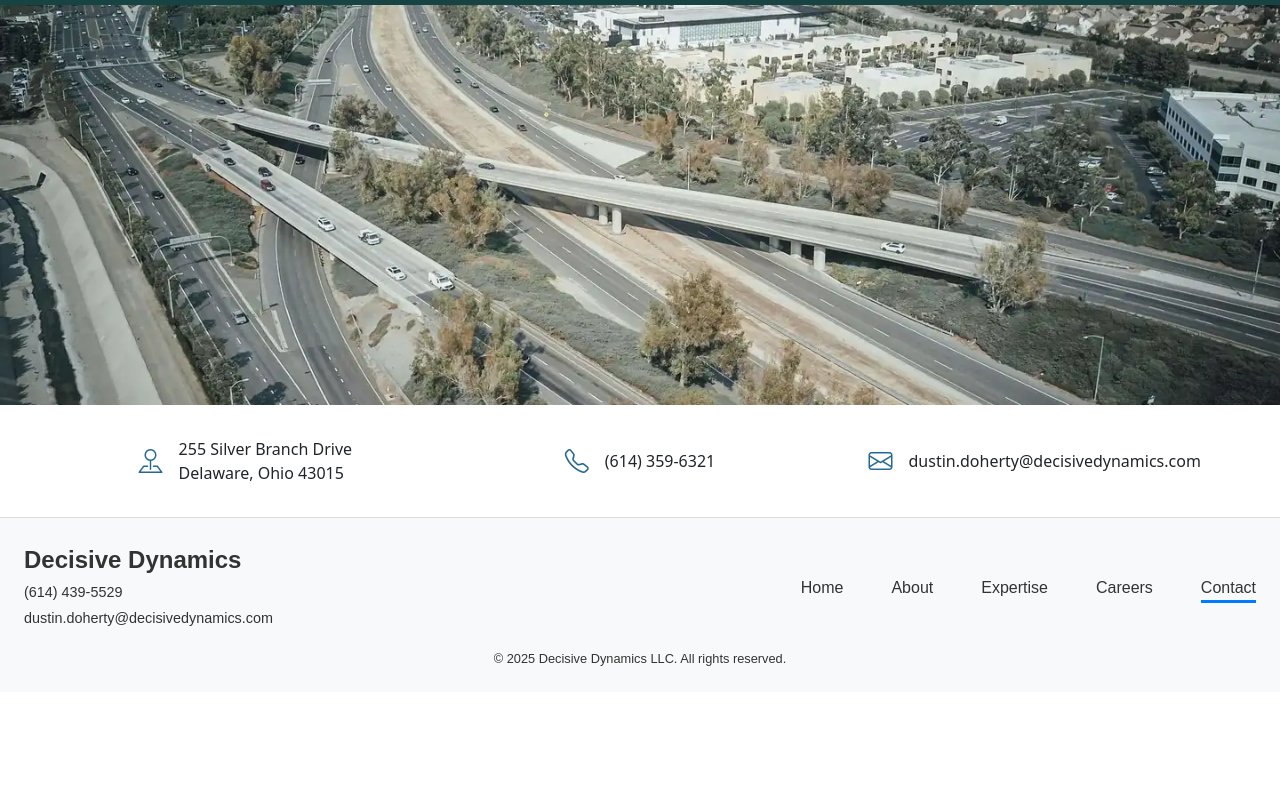
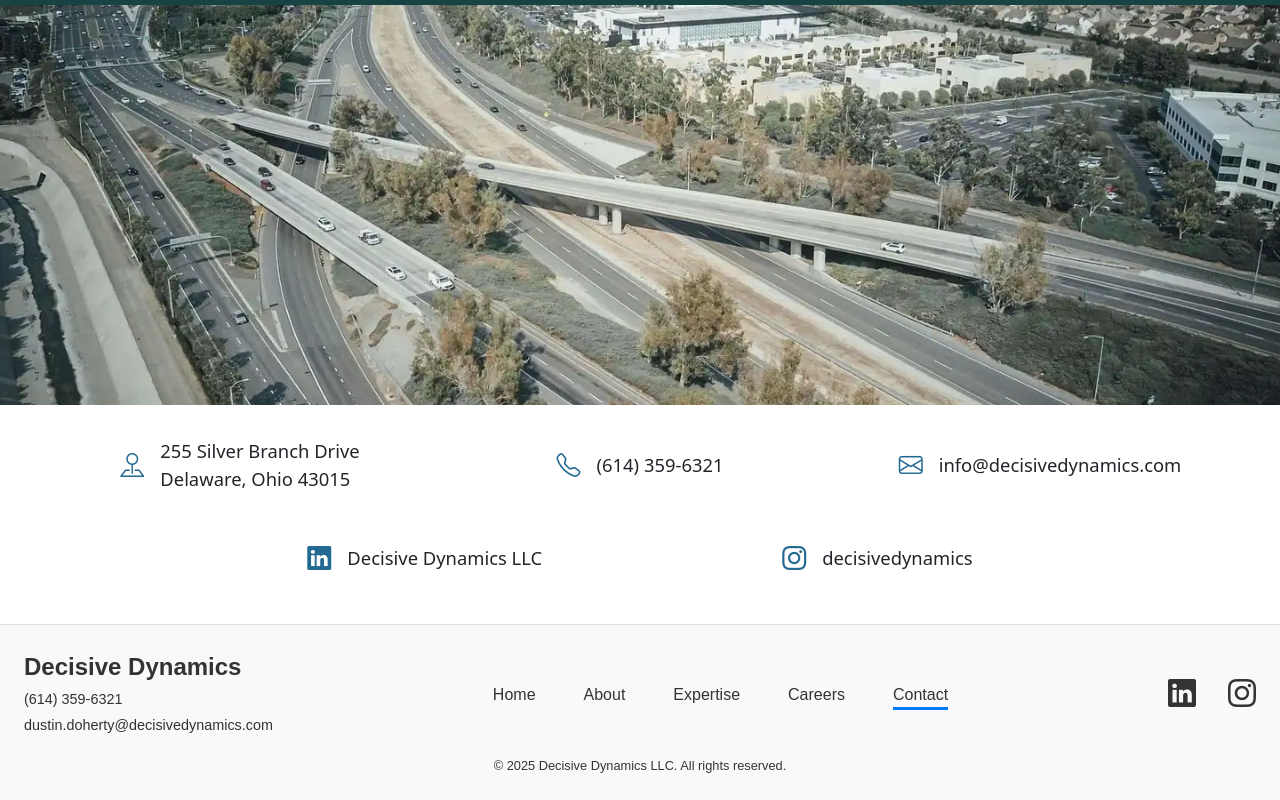
Before and after one commit to dustin-doherty/Decisive-Dynamics-Website, a React (Vite) app: page /contact in a window 1280 px wide. Shown: the part 278-1078 px from the top of the page. Before the commit the page ends 970 px from the top, so only its background shows below. Built offline with nearby package versions, Linux system fonts and the light colour scheme; a web font is replaced by a local one.

Commit message:
Add Justice Design to expertise. Add Linkedin and Instagram. Improve link visibility. Add README.

```diff
--- a/src/components/Footer.tsx
+++ b/src/components/Footer.tsx
@@ -35,7 +35,7 @@
                         Decisive Dynamics
                     </NavLink>
                     <div className="footer-contact">
-                        <p>(614) 439-5529</p>
+                        <p>(614) 359-6321</p>
                         <p>dustin.doherty@decisivedynamics.com</p>
                     </div>
                 </div>
@@ -56,6 +56,18 @@
                         ))}
                     </ul>
                 </nav>
+                <div className="footer-social">
+                    <i
+                        className="bi bi-linkedin"
+                        onClick={() => window.open("https://www.linkedin.com/company/decisive-dynamics-llc", "_blank")}
+                        style={{ cursor: "pointer" }}
+                    />
+                    <i
+                        className="bi bi-instagram"
+                        onClick={() => window.open("https://www.instagram.com/decisivedynamics?igsh=eTEyejhmaG41eDJv", "_blank")}
+                        style={{ cursor: "pointer" }}
+                    />
+                </div>
             </div>
             <div className="footer-bottom">
                 <p>&copy; 2025 Decisive Dynamics LLC. All rights reserved.</p>
--- a/src/components/careers/CareersOpenings.tsx
+++ b/src/components/careers/CareersOpenings.tsx
@@ -57,8 +57,11 @@
             <section className='careers-page__how-to-apply-section'>
                 <h3 className='careers-page__how-to-apply-headline'>Ready to Apply?</h3>
                 <p className='careers-page__how-to-apply-text'>
-                    If you're interested in one of our open positions, we invite you to reach out and introduce yourself.
-                    Please visit our <Link to="/contact" className="careers-page__link">Contact Page</Link> to access our email address and other contact information.
+                    If you’re interested in one of our open positions, we invite you to introduce yourself.
+                    To begin your application, please email your resume, the title of the position you’re applying for, and a brief introduction to&nbsp;
+                    <a href="mailto:info@decisivedynamics.com" className="careers-page__link">
+                        info@decisivedynamics.com
+                    </a>.
                 </p>
                 <p className='careers-page__how-to-apply-text'>
                     We recommend including your resume, the position you're interested in, and a brief introduction.
--- a/src/components/careers/CurrentOpening.tsx
+++ b/src/components/careers/CurrentOpening.tsx
@@ -1,5 +1,4 @@
 import React from 'react';
-import { Link } from "react-router-dom"
 import { Opening } from '../../data/currentOpeningsList';
 
 interface CurrentOpeningProps {
@@ -7,6 +6,7 @@
 }
 
 const CurrentOpening: React.FC<CurrentOpeningProps> = ({ opening }) => {
+    const subject = encodeURIComponent(`Application for ${opening.title}`);
     return (
         <div className="careers-page__positions-card">
             <h3 className="careers-page__positions-card-title">{opening.title}</h3>
@@ -21,7 +21,12 @@
             </p>
             <div className='careers-page__positions-card-button-container'>
                 <button className='contact-section__contact-button'>
-                    <Link to='/contact'>Apply Now</Link>
+                    <a
+                        href={`mailto:info@decisivedynamics.com?subject=${subject}`}
+                        style={{ color: "inherit", textDecoration: "none" }}
+                    >
+                        Apply Now
+                    </a>
                 </button>
             </div>
         </div>
--- a/src/pages/ContactPage.tsx
+++ b/src/pages/ContactPage.tsx
@@ -41,7 +41,9 @@
                         className="contact-page__main-image"
                     />
                 </div>
+                <div className="contact-page__details-wrapper">
                     <div className="contact-page__info-container">
+                        {/* Info Container */}
                         <div className="contact-page__info-item">
                             <i
                                 className="bi bi-pin-map"
@@ -67,7 +69,29 @@
                                 onClick={() => handleCopy("dustin.doherty@decisivedynamics.com")}
                                 style={{ cursor: "pointer" }}
                             />
-                        <p>dustin.doherty@decisivedynamics.com</p>
+                            <p>info@decisivedynamics.com</p>
+                        </div>
+                    </div>
+                    {/* Social Container */}
+                    <div className="contact-page__social-container">
+                        <div className="contact-page__social-item">
+                            <i
+                                className="bi bi-linkedin"
+                                onClick={() => window.open("https://www.linkedin.com/company/decisive-dynamics-llc", "_blank")}
+                                style={{ cursor: "pointer" }}
+                            />
+                            <div>
+                                <p>Decisive Dynamics LLC</p>
+                            </div>
+                        </div>
+                        <div className="contact-page__social-item">
+                            <i
+                                className="bi bi-instagram"
+                                onClick={() => window.open("https://www.instagram.com/decisivedynamics?igsh=eTEyejhmaG41eDJv", "_blank")}
+                                style={{ cursor: "pointer" }}
+                            />
+                            <p>decisivedynamics</p>
+                        </div>
                     </div>
                 </div>
             </section>
--- a/src/pages/HomePage.tsx
+++ b/src/pages/HomePage.tsx
@@ -107,6 +107,7 @@
                         <Link to="/expertise/planning">Planning</Link>
                         <Link to="/expertise/transportation-engineering">Transportation Engineering</Link>
                         <Link to="/expertise/construction-services">Construction Services</Link>
+                        <Link to="/expertise/justice-design">Justice Services</Link>
                     </div>
                 </div>
             </section>
--- a/src/styles/careerspage.css
+++ b/src/styles/careerspage.css
@@ -505,14 +505,6 @@
   }
 }
 
-
-/*
-  ----------------------------------
-  STYLES FOR THE CAREERS PAGE (BENEFITS & PERKS)
-  ----------------------------------
-*/
-
-
 /*
   ----------------------------------
   STYLES FOR THE CAREERS PAGE (CURRENT OPENINGS)
@@ -667,13 +659,13 @@
 
 .careers-page__link {
   text-decoration: none;
-  color: var(--color-deep-teal);
+  color: #53A2BE;
   border-bottom: 2px solid transparent;
   transition: all 0.3s ease-in;
 }
 
 .careers-page__link:hover {
-  border-bottom: 2px solid var(--color-deep-teal);
+  border-bottom: 2px solid #53A2BE;
 }
 
 @media screen and (min-width: 768px) {
--- a/src/styles/contactpage.css
+++ b/src/styles/contactpage.css
@@ -81,13 +81,23 @@
   object-fit: cover;
 }
 
-.contact-page__info-container {
-  margin: 2rem 1rem;
+.contact-page__details-wrapper {
   display: flex;
   flex-direction: column;
+  gap: 1rem;
+  margin: 2rem 1rem;
 }
 
-.contact-page__info-item {
+.contact-page__info-container,
+.contact-page__social-container {
+  display: flex;
+  flex-direction: column;
+  gap: 1rem;
+  max-width: 100%;
+}
+
+.contact-page__info-item,
+.contact-page__social-item {
   display: flex;
   align-items: center;
   justify-content: start;
@@ -96,17 +106,20 @@
   margin-bottom: 1rem;
 }
 
-.contact-page__info-item i {
+.contact-page__info-item i,
+.contact-page__social-item i {
   font-size: 1.5rem;
   color: #236992;
   transition: color 0.3s ease-in-out;
 }
 
-.contact-page__info-item i:hover {
+.contact-page__info-item i:hover,
+.contact-page__social-item i:hover {
   color: #74CCFF;
 }
 
-.contact-page__info-item p {
+.contact-page__info-item p,
+.contact-page__social-item p {
   margin: 0;
   white-space: normal;
   word-break: break-all;
@@ -114,7 +127,8 @@
 }
 
 @media screen and (min-width: 400px) {
-  .contact-page__info-item {
+  .contact-page__info-item,
+  .contact-page__social-item {
     justify-content: center;
   }
 }
@@ -123,14 +137,65 @@
   .contact-page__main-image-container {
     height: 400px;
   }
+  .contact-page__details-wrapper {
+    margin: 2rem 3rem;
+  }
   .contact-page__info-container {
     flex-direction: row;
     justify-content: space-around;
-    margin: 2rem 3rem;
   }
+
+  .contact-page__social-container {
+    flex-direction: row;
+    justify-content: center;
+    gap: 5rem;
+    margin-top: 1rem;
+  }
+
   .contact-page__info-item {
     flex: 1;
     justify-content: center;
-    margin-bottom: 0;
+  }
+
+}
+
+@media screen and (min-width: 1028px) {
+  .contact-page__social-container {
+    gap: 10rem;
+  }
+  .contact-page__info-item,
+  .contact-page__social-item {
+    font-size: 1.15rem;
   }
 }
+
+@media screen and (min-width: 1200px) {
+  .contact-page__social-container {
+    gap: 15rem;
+  }
+}
+
+@media screen and (min-width: 1400px) {
+  .contact-page__social-container {
+    gap: 20rem;
+  }
+}
+
+@media screen and (min-width: 1600px) {
+  .contact-page__info-container,
+  .contact-page__social-container {
+    display: contents;
+  }
+
+  .contact-page__details-wrapper {
+    display: grid;
+    grid-auto-flow: column;
+    justify-content: center;
+    align-items: center;
+  }
+
+  .contact-page__info-item,
+  .contact-page__social-item {
+    padding: 0 2rem;
+  }
+}
--- a/src/styles/footer.css
+++ b/src/styles/footer.css
@@ -53,7 +53,7 @@
   margin: 0;
   display: flex;
   flex-direction: column;
-  gap: 0.5rem;
+  gap: 0.75rem;
   align-items: center;
 }
 
@@ -82,8 +82,22 @@
   font-size: 0.8rem;
 }
 
+.footer-social {
+  display: flex;
+  gap: 2rem;
+}
+
+.footer-social i {
+  font-size: 1.5rem;
+  transition: color 0.3s ease;
+}
+
+.footer-social i:hover {
+  color: var(--active-link);
+}
+
 /* Desktop Overrides */
-@media (min-width: 768px) {
+@media screen and (min-width: 1028px) {
   .footer-container {
     flex-direction: row;
     justify-content: space-between;
@@ -103,6 +117,10 @@
     gap: 3rem;
   }
 
+  .footer-social i {
+    font-size: 1.75rem;
+  }
+
   .footer-bottom {
     margin-top: 1rem;
   }
```
Also changed, not shown: src/data/expertiseList.ts (+17 -0 lines), src/assets/images/expertise/justiceDesign.webp (added), 1 other file (tests, documents, lock files or other folders). Lines whose indentation alone changed are shown as unchanged.
